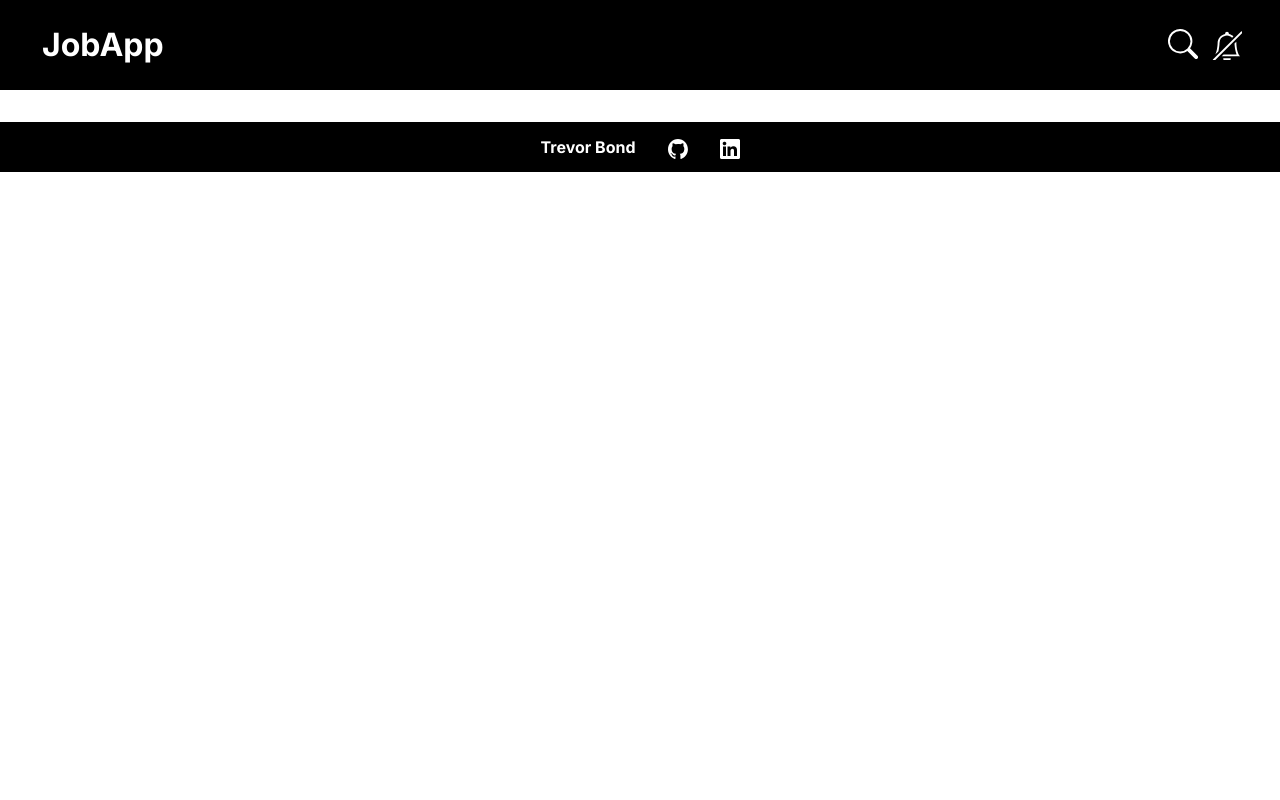
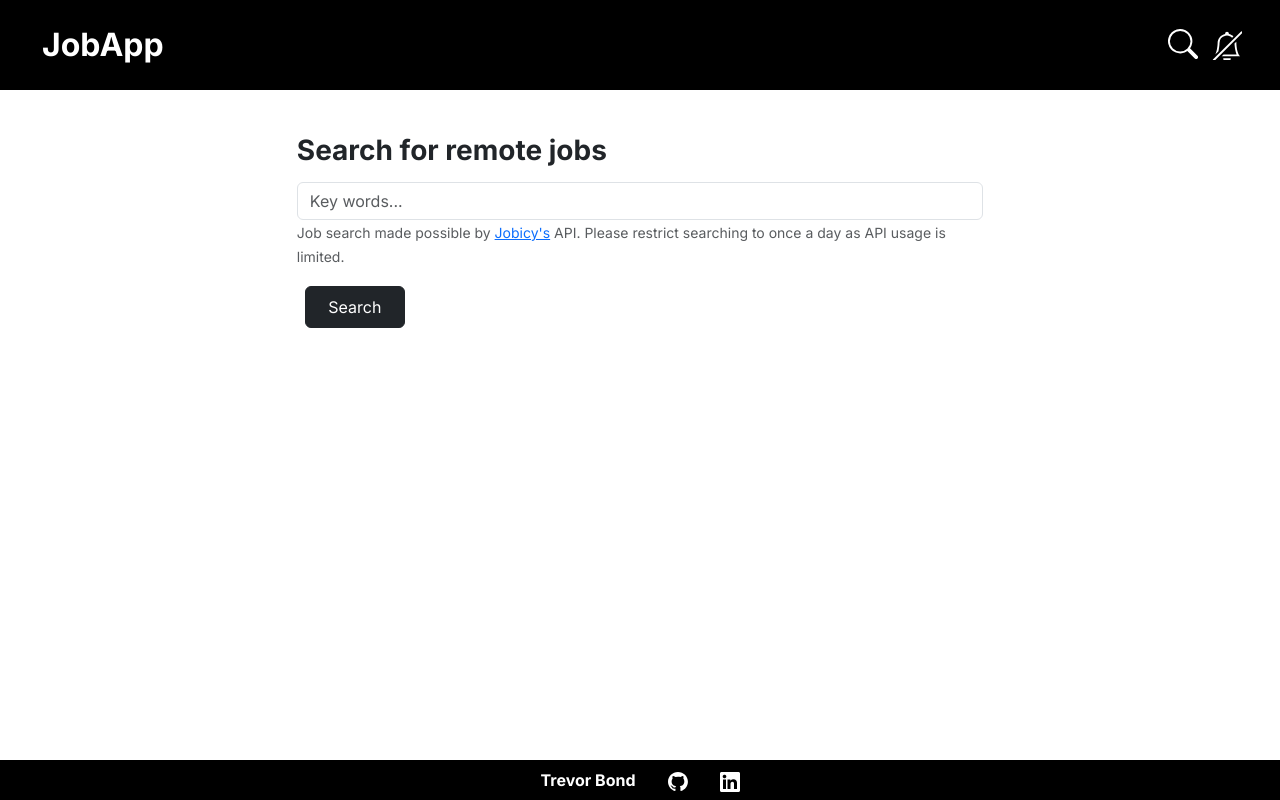
Before and after one commit to trevorkbond/JobApp, a React (Vite) app: page /search in a window 1280 px wide. Before the commit this address had no page. Built offline with nearby package versions, Linux system fonts and the light colour scheme.

Commit message:
Job search partially implemented

```diff
--- a/src/app.jsx
+++ b/src/app.jsx
@@ -5,6 +5,7 @@ import { AuthState } from './login/authState';
 import { Jobs } from './jobs/jobs'
 import { JobForm } from './jobForm/jobForm';
 import { Delete } from './delete/delete';
+import { Search } from './search/search';
 import 'bootstrap/dist/css/bootstrap.min.css';
 import './app.css';
 import { UserMenu } from './jobs/UserMenu';
@@ -32,7 +33,9 @@ export default function App() {
                 <header>
                     <h1 className="header-padding header-override">JobApp</h1>
                     <div className="header-icons-padding">
-                        <a href="./search.html" className="header-icon"><img src="./icons/search.svg" style={{ filter: 'invert(100%)', width: '30px' }} /></a>
+                        <NavLink className="header-icon" to='/search'>
+                            <img src="./icons/search.svg" style={{ filter: 'invert(100%)', width: '30px' }} />
+                        </NavLink>
                         <button className="no-show-button" data-bs-toggle="modal" data-bs-target="#notificationModal">
                             <img id="notificationIcon" src="./icons/bell-slash.svg" style={{ filter: 'invert(100%)', width: '30px' }} />
                         </button>
@@ -57,11 +60,12 @@ export default function App() {
                     />
                     <Route path='/jobs' element={<Jobs userName={userName}
                         handleEdit={(editJob) => setEditJob(editJob)}
-                        handleDelete={(delJob) => setDelJob(delJob)}/>}/>
-                    <Route path='/edit' element={<JobForm editJob={editJob}/>}/>
+                        handleDelete={(delJob) => setDelJob(delJob)} />} />
+                    <Route path='/edit' element={<JobForm editJob={editJob} />} />
                     <Route path='/add' element={<JobForm
-                        editJob={addJob}/>}/>
-                    <Route path='/delete' element={<Delete delJob={delJob}/>}/>
+                        editJob={addJob} />} />
+                    <Route path='/delete' element={<Delete delJob={delJob} />} />
+                    <Route path='/search' element={<Search />}/>
                 </Routes>
 
                 <footer>
--- /dev/null
+++ b/src/search/jobSearchRow.jsx
@@ -0,0 +1,27 @@
+import React from 'react';
+import { SearchModal } from './searchModal';
+
+export function JobSearchRow(props) {
+
+    const jobTitle = props.job.jobTitle;
+    const companyName = props.job.companyName;
+    const jobLink = props.job.url;
+    const note = props.job.jobExcerpt;
+
+    const handleDropdownChange = (value) => {
+        setStatus(value);
+    };
+
+    return (
+        <tr id={props.job.jobID}>
+            <td className="item1 card-entry"><h4 className="mobile-header">Position</h4>
+                <a>{jobTitle}</a>
+            </td>
+            <td className="item2 card-entry"><h4 className="mobile-header">Company</h4>{companyName}</td>
+            <td className="td-center item5 card-entry"><h4 className="mobile-header">Link</h4><a href={jobLink} target="_blank"><img src="./icons/link.svg" className="table-icon" alt="Link" /></a></td>
+            <td className="td-center item7 card-entry"><h4 className="mobile-header">Notes</h4>
+                <SearchModal initialNote={note} />
+            </td>
+        </tr>
+    );
+}
--- /dev/null
+++ b/src/search/search.jsx
@@ -0,0 +1,94 @@
+import React from 'react';
+import { useEffect } from 'react';
+import { JobSearchRow } from './jobSearchRow';
+
+
+export function Search() {
+
+    const [search, setSearch] = React.useState(localStorage.getItem('lastSearch') || '');
+    const [searchJobs, setSearchJobs] = React.useState(JSON.parse(localStorage.getItem('searchJobs')) || null);
+    const [showResults, setShowResults] = React.useState(false);
+
+    useEffect(() => {
+        if (searchJobs !== null) {
+            setShowResults(true);
+        } else {
+            setShowResults(false);
+        }
+    }, [searchJobs]);
+
+    function onSearchChange(e) { setSearch(e.target.value); }
+
+    async function doSearch() {
+        localStorage.setItem('lastSearch', search);
+        const uriKeyWords = encodeURI(search);
+        const url = `https://jobicy.com/api/v2/remote-jobs?count=10&tag=${uriKeyWords}`;
+        const response = await fetch(url);
+        const jobsJSON = await response.json();
+        const jobList = jobsJSON.jobs;
+
+        if (jobList.length) {
+            setSearchJobs(jobList);
+            setShowResults(!showResults);
+            localStorage.setItem('searchJobs', JSON.stringify(jobList));
+        } // else if (jobList.statusCode === 404) {
+        //     document.querySelector("#add-rows").innerHTML = "";
+        //     const modalEl = document.querySelector('#msgModal');
+        //     modalEl.querySelector('.modal-body').textContent = `⚠ Error: Your search returned no results. Please try again.`;
+        //     const msgModal = new bootstrap.Modal(modalEl, {});
+        //     msgModal.show();
+        // }
+    }
+
+    const jobRows = [];
+    if (searchJobs) {
+        for (const [i, job] of searchJobs.entries()) {
+            jobRows.push(
+                <JobSearchRow job={job} key={i} />
+            );
+        }
+    }
+
+    //     const finalRow = document.createElement('tr');
+    //     finalRow.innerHTML = (`
+    //     <td colspan="7" id="finalRow" className="fill-row-mobile"><div className="padding-button"><a href="./add.html"><button className="btn btn-primary btn-lg btn-dark">Add New Job</button></a></div></td>
+    // `);
+    //     const tableParent = document.getElementById('add-rows');
+    //     tableParent.appendChild(finalRow);
+
+    return (
+        <div className='app inner-component-padding'>
+            <div className="form-div form-group-margin-less">
+                <div className="form-content-container">
+                    <h3 className="form-group-margin-less form-header" style={{ alignSelf: 'flex-start', paddingTop: '1em' }}>Search
+                        for remote jobs</h3>
+                    <form className="add-delete-share-form" action="./jobs.html">
+                        <div className="form-group form-group-margin-less">
+                            <input type="text" className="form-control" id="tags" aria-describedby="friendHelp"
+                                placeholder="Key words..." onChange={(e) => onSearchChange(e)} value={search} />
+                            <small id="friendHelp" className="form-text text-muted">Job search made possible by <a
+                                href="https://jobicy.com/jobs-rss-feed" target="_blank">Jobicy's</a> API. Please restrict searching to
+                                once a day as API usage is limited.</small>
+                            <div className="buttons-container">
+                                <button type="button" className="btn btn-dark padding-button-override"
+                                    onClick={doSearch}>Search</button>
+                            </div>
+                        </div>
+                    </form>
+                </div>
+            </div>
+
+            {showResults && (<table className="table table-hover table-bordered">
+                <thead>
+                    <tr>
+                        <th>Job Title</th>
+                        <th>Company</th>
+                        <th>Link</th>
+                        <th>Description</th>
+                    </tr>
+                </thead>
+                <tbody className="table-group-divider" id="add-rows">{jobRows}</tbody>
+            </table>)}
+        </div>
+    )
+}
--- /dev/null
+++ b/src/search/searchModal.jsx
@@ -0,0 +1,36 @@
+import React from 'react';
+import { useState } from 'react';
+import Button from 'react-bootstrap/Button';
+import Form from 'react-bootstrap/Form';
+import Modal from 'react-bootstrap/Modal';
+import 'bootstrap/dist/css/bootstrap.min.css';
+import '../app.css';
+
+export function SearchModal({ initialNote }) {
+    const [show, setShow] = React.useState(false);
+
+    const handleClose = () => setShow(false);
+    const handleShow = () => setShow(true);
+
+    return (
+        <>
+            <Button className='job-button' onClick={handleShow}>
+                <img src="./icons/journal.svg" className="table-icon" alt="Notes Icon" />
+            </Button>
+
+            <Modal show={show} onHide={handleClose}>
+                <Modal.Header closeButton>
+                    <Modal.Title>Description</Modal.Title>
+                </Modal.Header>
+                <Modal.Body>
+                    <p>{initialNote}</p>
+                </Modal.Body>
+                <Modal.Footer>
+                    <Button variant="secondary" onClick={handleClose}>
+                        Close
+                    </Button>
+                </Modal.Footer>
+            </Modal>
+        </>
+    );
+}
```
